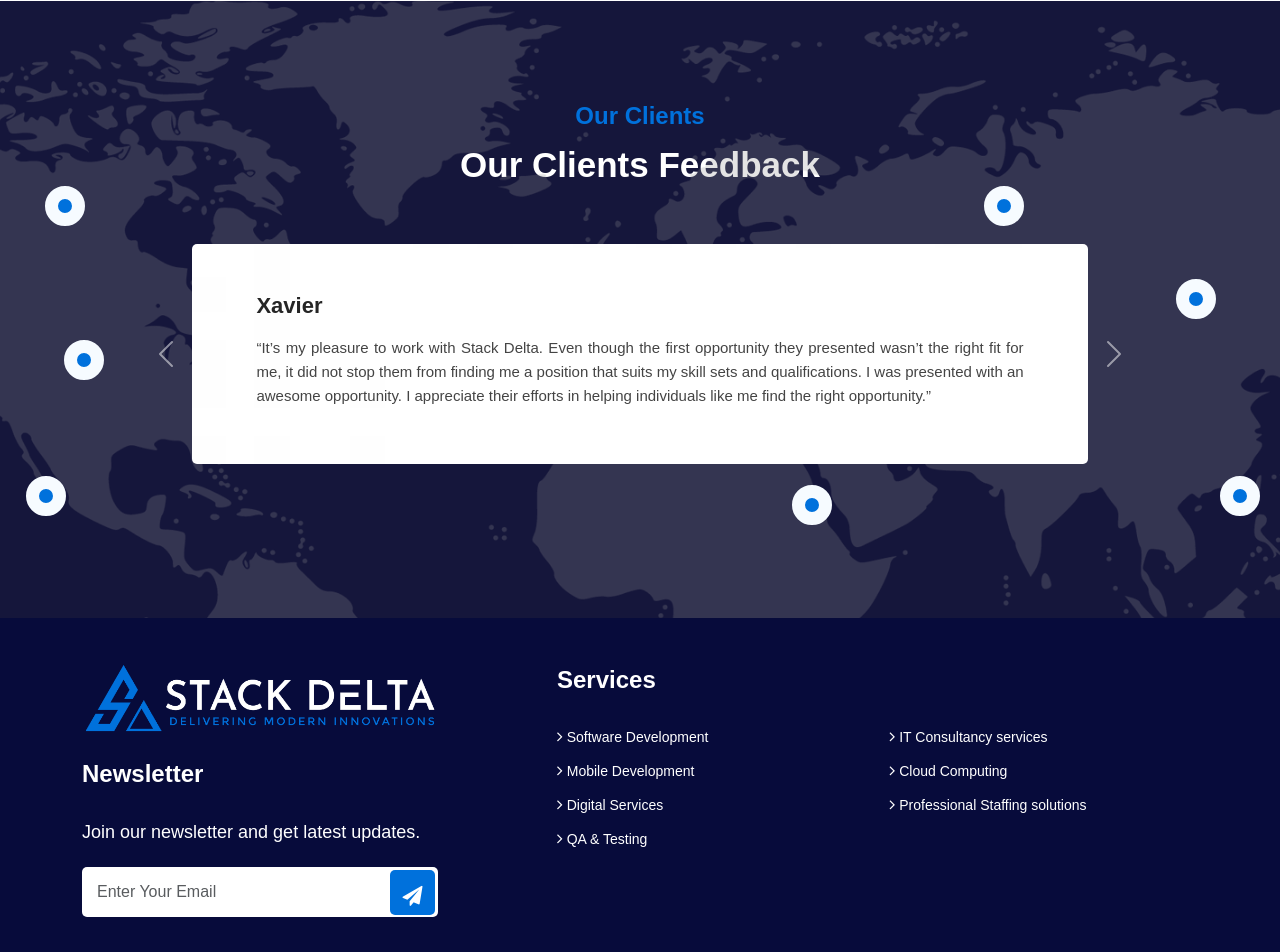
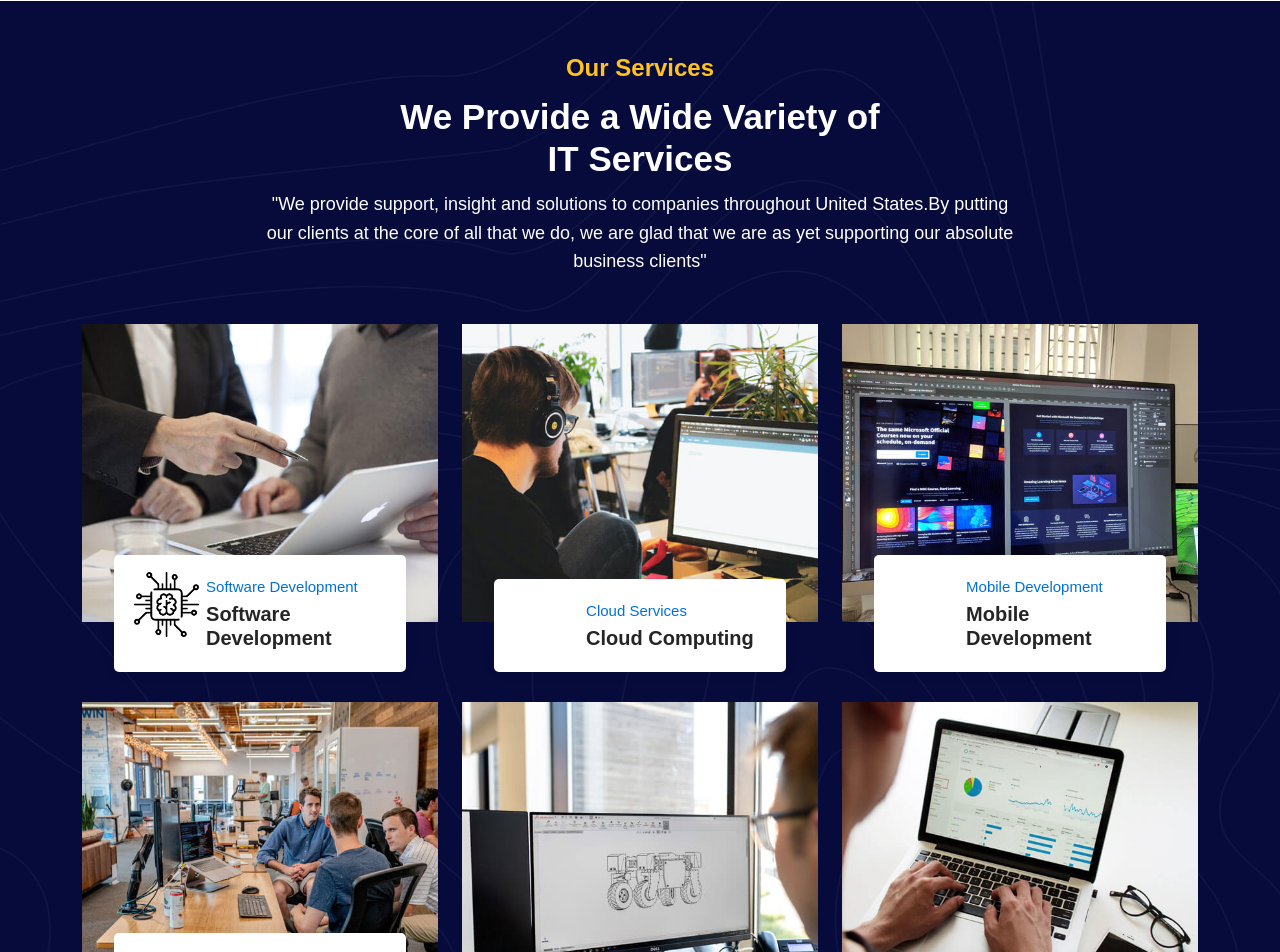
Before and after one commit to Oluwadebo/stack-delta, a React (Create React App) app: page / in a window 1280 px wide. Shown: the part 1387-2339 px from the top of the page. Built offline with nearby package versions, Linux system fonts and the light colour scheme.

Commit message:
services-area in home page half-done

```diff
--- a/src/component/Aservice.js
+++ b/src/component/Aservice.js
@@ -2,7 +2,6 @@ import React from 'react'
 import { Link } from "react-router-dom";
 import homefourimg from './asset/home-four-img.png'
 import download from './asset/download.png'
-import download1 from './asset/download.jpg'
 import servicesimg1 from './asset/services-img1.jpg'
 import servicesimg2 from './asset/services-img2.jpg'
 import servicesimg3 from './asset/services-img3.jpg'
--- a/src/component/Home.js
+++ b/src/component/Home.js
@@ -7,7 +7,12 @@ import images from './asset/images.png'
 import download4 from './asset/download (4).png'
 import download1401952 from './asset/1401952.png'
 import download1997928 from './asset/1997928.png'
-
+import servicesimg1 from './asset/services-img1.jpg'
+import servicesimg2 from './asset/services-img2.jpg'
+import servicesimg3 from './asset/services-img3.jpg'
+import servicesimg4 from './asset/services-img4.jpg'
+import servicesimg5 from './asset/services-img5.jpg'
+import servicesimg6 from './asset/services-img6.jpg'
 const Home = () => {
     const scrollup = () => {
         window.scrollTo({
@@ -181,51 +186,134 @@ const Home = () => {
                         </div>
                     </div>
                 </div>
-                <section class="work-process-area-two py-5">
-                    <div class="container">
-                        <div class="section-title text-center">
-                            <span class="sp-color2">Our Working Process</span>
+                <section className="work-process-area-two py-5">
+                    <div className="container">
+                        <div className="section-title text-center">
+                            <span className="sp-color2">Our Working Process</span>
                         </div>
-                        <div class="row align-items-center justify-content-center">
-                            <div class="col-lg-4">
-                                <div class="row">
-                                    <div class="col-lg-6 col-sm-6">
-                                        <div class="work-process-card">
+                        <div className="row align-items-center justify-content-center">
+                            <div className="col-lg-4">
+                                <div className="row">
+                                    <div className="col-lg-6 col-sm-6">
+                                        <div className="work-process-card">
                                             <img src={images} alt="images1" />
                                             <h3>Discovery</h3>
-                                            <div class="number">01</div>
+                                            <div className="number">01</div>
                                         </div>
                                     </div>
-
-                                    <div class="col-lg-6 col-sm-6">
-                                        <div class="work-process-card">
+                                    <div className="col-lg-6 col-sm-6">
+                                        <div className="work-process-card">
                                             <img src={download4} alt="images1" />
                                             <h3>Planning</h3>
-                                            <div class="number">02</div>
+                                            <div className="number">02</div>
                                         </div>
                                     </div>
-
-                                    <div class="col-lg-6 col-sm-6">
-                                        <div class="work-process-card">
+                                    <div className="col-lg-6 col-sm-6">
+                                        <div className="work-process-card">
                                             <img src={download1401952} alt="images1" />
                                             <h3>Execute</h3>
-                                            <div class="number">03</div>
+                                            <div className="number">03</div>
                                         </div>
                                     </div>
-
-                                    <div class="col-lg-6 col-sm-6">
-                                        <div class="work-process-card">
+                                    <div className="col-lg-6 col-sm-6">
+                                        <div className="work-process-card">
                                             <img src={download1997928} alt="images1" />
                                             <h3>Deliver</h3>
-                                            <div class="number">04</div>
+                                            <div className="number">04</div>
                                         </div>
                                     </div>
                                 </div>
                             </div>
+                            <div className="col-lg-8">
+                                <div className="choose-img-two">
+                                    <img src={image} alt="About Images" />
+                                </div>
+                            </div>
+                        </div>
+                    </div>
+                </section>
+                <section className="services-area-two py-5 services-area">
+                    <div className="container">
+                        <div className="section-title text-center">
+                            <span className="sp-color1">Our Services</span>
+                            <h2>We Provide a Wide Variety of IT Services</h2>
+                            <center><p className="margin-auto">"We provide support, insight and solutions to companies throughout United States.By putting our clients at the core of all that we do, we are glad that we are as yet supporting our absolute business clients"</p></center>
+                        </div>
+                        <div className="row pt-5">
+                            <div className="col-lg-4 col-md-6">
+                                <div className="services-item">
+                                    <a>
+                                        <img src={servicesimg1} alt="Blog Images" />
+                                    </a>
+                                    <div className="content">
+                                        {/* <i className="flaticon-consultant"></i> */}
+                                        <img src={download4} alt="images1"/>
+                                        <span><a>Software Development</a></span>
+                                        <h3  className="lin"><a>Software Development</a></h3>
+                                    </div>
+                                </div>
+                            </div>
 
-                            <div class="col-lg-8">
-                                <div class="choose-img-two">
-                                    <img src={image} alt="About Images" />
+                            <div className="col-lg-4 col-md-6">
+                                <div className="services-item">
+                                    <a>
+                                        <img src={servicesimg2} alt="Blog Images" />
+                                    </a>
+                                    <div className="content">
+                                        <i className="flaticon-consulting"></i>
+                                        <span>Cloud Services</span>
+                                        <h3  className="lin"><a>Cloud Computing</a></h3>
+                                    </div>
+                                </div>
+                            </div>
+
+                            <div className="col-lg-4 col-md-6">
+                                <div className="services-item">
+                                    <a>
+                                        <img src={servicesimg3} alt="Blog Images" />
+                                    </a>
+                                    <div className="content">
+                                        <i className="flaticon-web-development"></i>
+                                        <span><a>Mobile Development</a></span>
+                                        <h3  className="lin"><a>Mobile Development</a></h3>
+                                    </div>
+                                </div>
+                            </div>
+                            <div className="col-lg-4 col-md-6">
+                                <div className="services-item">
+                                    <a>
+                                        <img src={servicesimg4} alt="Blog Images" />
+                                    </a>
+                                    <div className="content">
+                                        <i className="flaticon-stats"></i>
+                                        <span><a>Staffing </a></span>
+                                        <h3  className="lin"><a>Professional Staffing solutions </a>
+                                        </h3>
+                                    </div>
+                                </div>
+                            </div>
+                            <div className="col-lg-4 col-md-6">
+                                <div className="services-item">
+                                    <a>
+                                        <img src={servicesimg5} alt="Blog Images" />
+                                    </a>
+                                    <div className="content">
+                                        <i className="flaticon-structure"></i>
+                                        <span><a>QA &amp; Testing</a></span>
+                                        <h3  className="lin"><a>QA &amp; Testing</a></h3>
+                                    </div>
+                                </div>
+                            </div>
+                            <div className="col-lg-4 col-md-6">
+                                <div className="services-item">
+                                    <a>
+                                        <img src={servicesimg6} alt="Blog Images" />
+                                    </a>
+                                    <div className="content">
+                                        <i className="flaticon-data-analytics"></i>
+                                        <span><a>IT Consultancy </a></span>
+                                        <h3  className="lin"><a>IT Consultancy </a></h3>
+                                    </div>
                                 </div>
                             </div>
                         </div>
--- a/src/index.css
+++ b/src/index.css
@@ -10,6 +10,7 @@ body {
   color: #444444;
   font-weight: 400;
 }
+/* navbar stlye */
 .logo {
   height: 43px;
   margin: 5px 10px;
@@ -72,6 +73,7 @@ body {
 .ad .fa {
   font-size: 35px;
 }
+/* service page style */
 .banner-four-area {
   font-size: 24px;
   padding: 76px 0 50px;
@@ -549,7 +551,7 @@ img {
   opacity: 0.1;
   transition: 0.7s;
 }
-.work-process-card img{
+.work-process-card img {
   width: 85px;
 }
 .work-process-card h3 {
@@ -575,7 +577,7 @@ img {
   margin-bottom: 30px;
 }
 .choose-img-two::before {
-  content: '';
+  content: "";
   position: absolute;
   z-index: -1;
   top: 0;
@@ -584,3 +586,99 @@ img {
   height: 100%;
   background-color: #070b3b;
 }
+.services-area-two {
+  background-color: #070b3b;
+  position: relative;
+  z-index: 1;
+}
+.services-area-two::before {
+  content: "";
+  position: absolute;
+  z-index: -1;
+  top: 0;
+  left: 0;
+  right: 0;
+  width: 100%;
+  height: 100%;
+  background-position: center center;
+  background-size: cover;
+  background-repeat: no-repeat;
+  background-image: url(./component/asset/services-bg.png);
+}
+.section-title span {
+  font-size: 24px;
+  margin-bottom: 8px;
+  font-weight: 600;
+  display: block;
+}
+.sp-color1 {
+  color: #ffc221;
+}
+.services-area-two .section-title h2 {
+  max-width: 500px;
+  color: #ffffff;
+  margin-left: auto;
+  margin-right: auto;
+}
+.section-title h2 {
+  font-size: 35px;
+  font-weight: 600;
+  margin-top: 0;
+  line-height: 1.2;
+  margin-bottom: 0;
+}
+.services-area .section-title p {
+  color: #ffffff;
+  max-width: 760px;
+}
+.section-title p {
+  font-size: 18px;
+  padding-top: 10px;
+  margin-bottom: 0;
+  font-weight: 400;
+  text-align: center;
+}
+.services-item {
+  position: relative;
+  margin-bottom: 80px;
+  transition: 0.7s;
+}
+.services-item:hover .lin {
+  transition: 0.9s;
+  color: #ffc221;
+}
+.services-item:hover {
+  transform: translateY(-15px);
+}
+.services-item .content {
+  position: absolute;
+  width: 95%;
+  padding: 20px 15px 20px 92px;
+  left: 0;
+  right: 0;
+  width: 82%;
+  bottom: -80px;
+  margin-left: auto;
+  margin-right: auto;
+  background-color: #ffffff;
+  box-shadow: 0 0 15px rgb(0 0 0 / 5%);
+  border-radius: 5px;
+  margin-bottom: 30px;
+}
+.services-item .content img{
+  width: 65px;
+  position: absolute;
+  top: 17px;
+  left: 20px;
+}
+.services-item .content span {
+  color: #0071dc;
+}
+.services-item .content h3 {
+  font-size: 20px;
+  margin-top: 3px;
+  margin-bottom: 0;
+  line-height: 1.2;
+  font-weight: 600;
+  color: #252525;
+}
```
Also changed, not shown: src/component/asset/services-bg.png (added).
